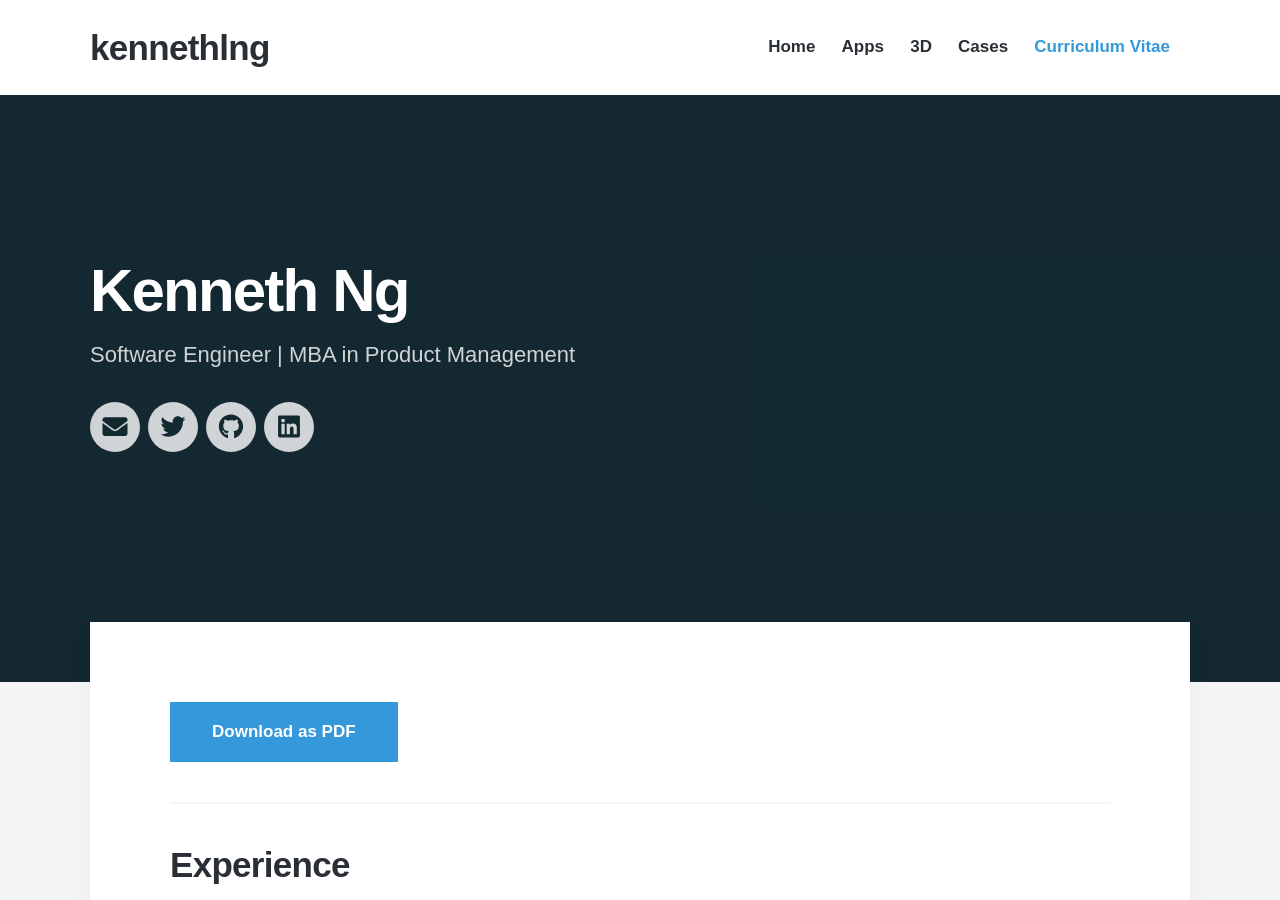
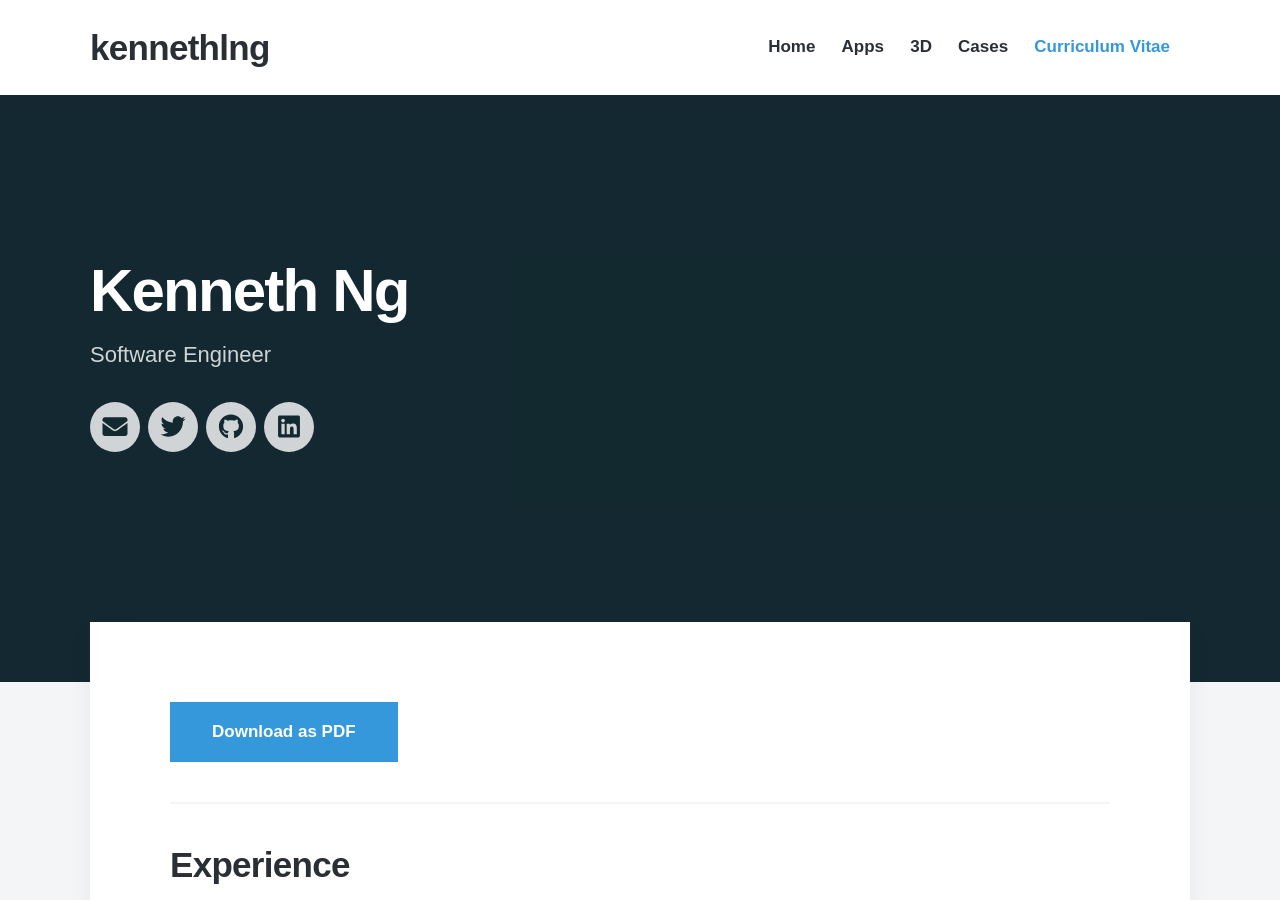
Before and after one commit to kennethfreeflow/kennethlng.github.io, a Jekyll site: the page built from _pages/cv.md, in a window 1280 px wide and 900 px high. Built offline with Jekyll 4.4.1, drawn with Linux system fonts in a browser that asks for light colours; nearby versions of some CDN libraries; some web fonts are replaced.

Commit message:
Update cv.md

```diff
--- a/_pages/cv.md
+++ b/_pages/cv.md
@@ -1,6 +1,6 @@
 ---
 title: Kenneth Ng
-subtitle: Software Engineer | MBA in Product Management
+subtitle: Software Engineer
 # description: Personal is the perfect theme for developers, designers and other creatives.
 # featured_image: /images/IMG_4697_Original.jpg
 ---
```
